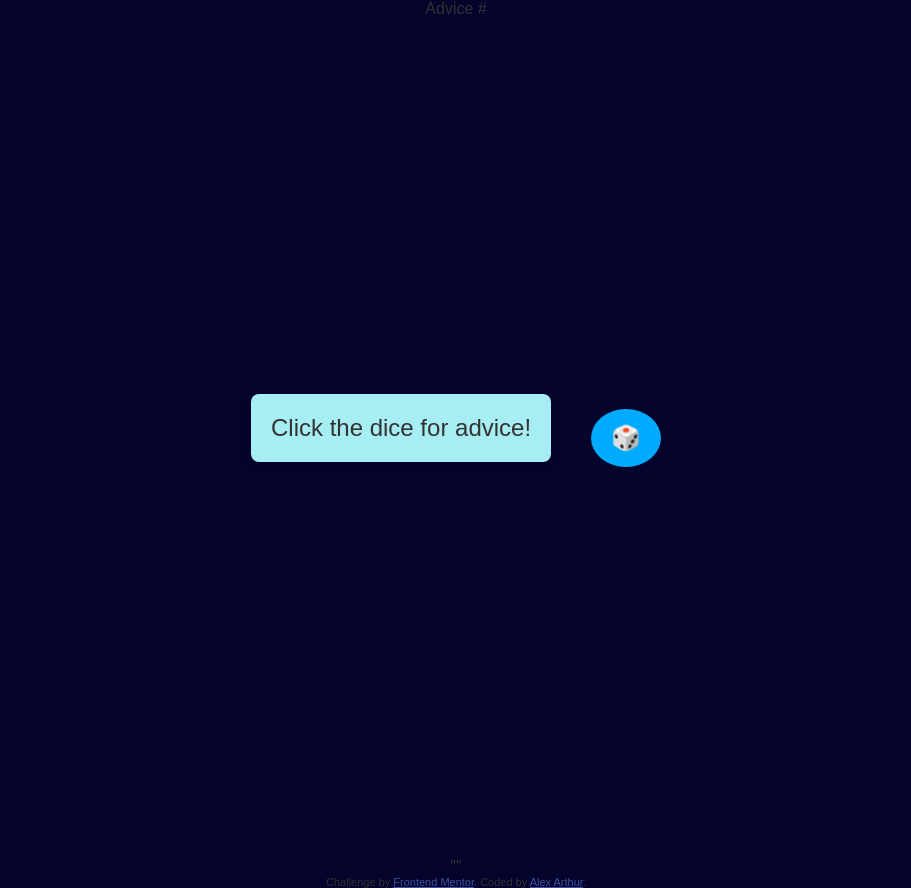
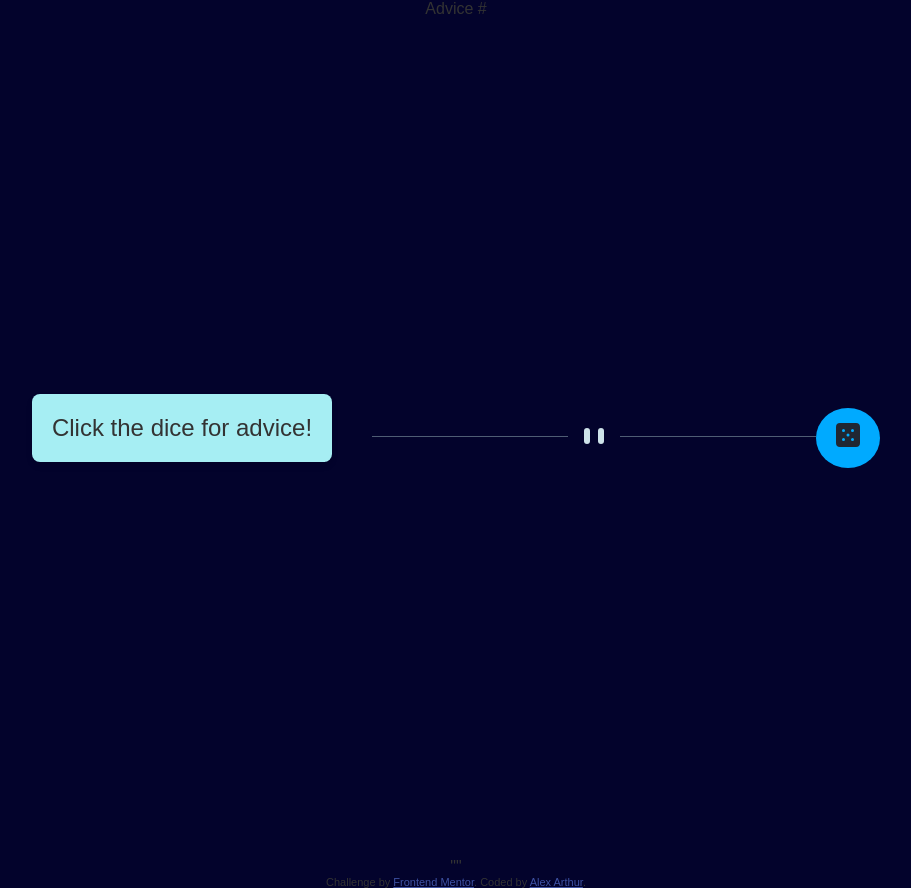
Before and after one commit to qwesibryn/Frontend-Mentor, a plain HTML site: page index.html in a window 1280 px wide. Shown: the whole page, without its empty margins (184-1095 px from the left). Drawn offline with Linux system fonts and the light colour scheme.

Commit message:
Update index.html

```diff
--- a/index.html
+++ b/index.html
@@ -20,10 +20,31 @@
 
   Advice #<!-- Advice ID goes here -->
   <!-- index.html -->
-<div class="container">
-  <div id="advice" class="advice-box">Click the dice for advice!</div>
-  <button id="dice" class="dice-btn">🎲</button>
+  <div class="container">
+    <div id="advice" class="advice-box">Click the dice for advice!</div>
+
+    <!-- New SVG Divider -->
+    <div class="divider">
+        <svg width="444" height="16" xmlns="http://www.w3.org/2000/svg">
+            <g fill="none" fill-rule="evenodd">
+                <path fill="#4F5D74" d="M0 8h196v1H0zM248 8h196v1H248z"/>
+                <g transform="translate(212)" fill="#CEE3E9">
+                    <rect width="6" height="16" rx="3"/>
+                    <rect x="14" width="6" height="16" rx="3"/>
+                </g>
+            </g>
+        </svg>
+    </div>
+
+    <button id="dice" class="dice-btn">
+        <!-- SVG Dice Icon -->
+        <svg width="24" height="24" xmlns="http://www.w3.org/2000/svg">
+            <path d="M20 0H4a4.005 4.005 0 0 0-4 4v16a4.005 4.005 0 0 0 4 4h16a4.005 4.005 0 0 0 4-4V4a4.005 4.005 0 0 0-4-4ZM7.5 18a1.5 1.5 0 1 1 0-3 1.5 1.5 0 0 1 0 3Zm0-9a1.5 1.5 0 1 1 0-3 1.5 1.5 0 0 1 0 3Zm4.5 4.5a1.5 1.5 0 1 1 0-3 1.5 1.5 0 0 1 0 3Zm4.5 4.5a1.5 1.5 0 1 1 0-3 1.5 1.5 0 0 1 0 3Zm0-9a1.5 1.5 0 1 1 0-3 1.5 1.5 0 0 1 0 3Z" fill="#202733"/>
+        </svg>
+    </button>
 </div>
+
+
 
 
   "<!-- Advice text goes here -->"
```
